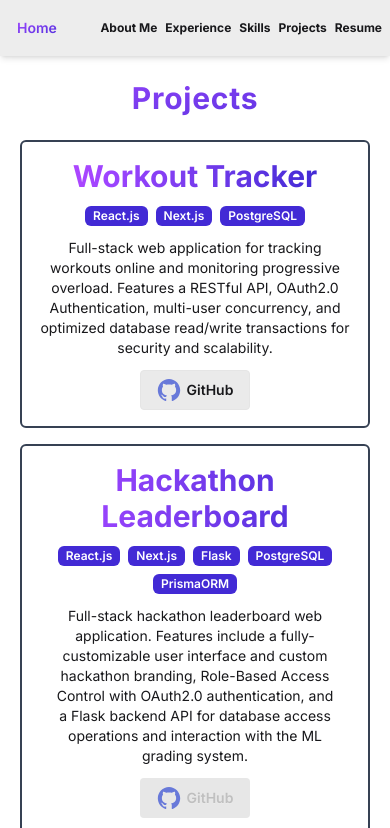
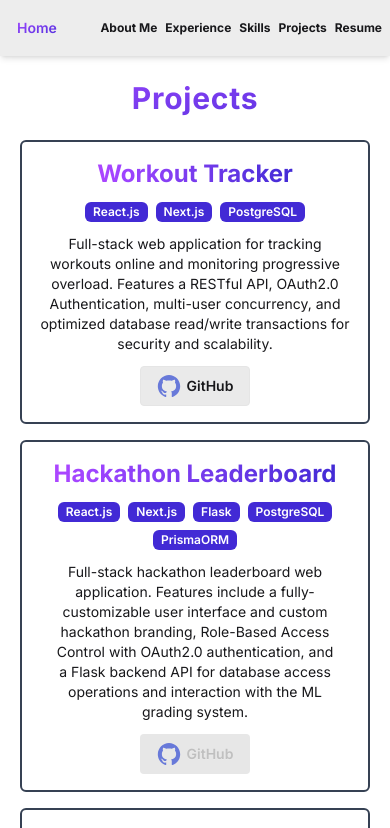
Before and after one commit to vshetty28/vihaan-personal-website, a Next.js app: page /projects in a window 390 px wide. Shown: the top 828 px of the page. Built offline with nearby package versions, Linux system fonts and the light colour scheme.

Commit message:
optimized text for mobile

```diff
--- a/src/components/Project.js
+++ b/src/components/Project.js
@@ -3,7 +3,7 @@
 const Project = ({ project }) => {
 	return (
 		<div className="flex flex-col h-full border-2 border-gray-700 rounded-md items-center justify-start pb-4 px-4 gap-3">
-			<h1 className="text-3xl font-bold mt-4 bg-linear-to-r from-purple-500 to-primary text-transparent bg-clip-text">{project.name}</h1>
+			<h1 className="text-2xl lg:text-3xl font-bold mt-4 bg-linear-to-r from-purple-500 to-primary text-transparent bg-clip-text">{project.name}</h1>
 			<div className="flex-0 flex flex-row flex-wrap justify-center gap-2">
 				{project.skills.map((skill, index) => (
 					<span key={index} className="bg-primary text-white dark:text-black text-xs font-semibold px-2 py-0.5 rounded-md">
```
